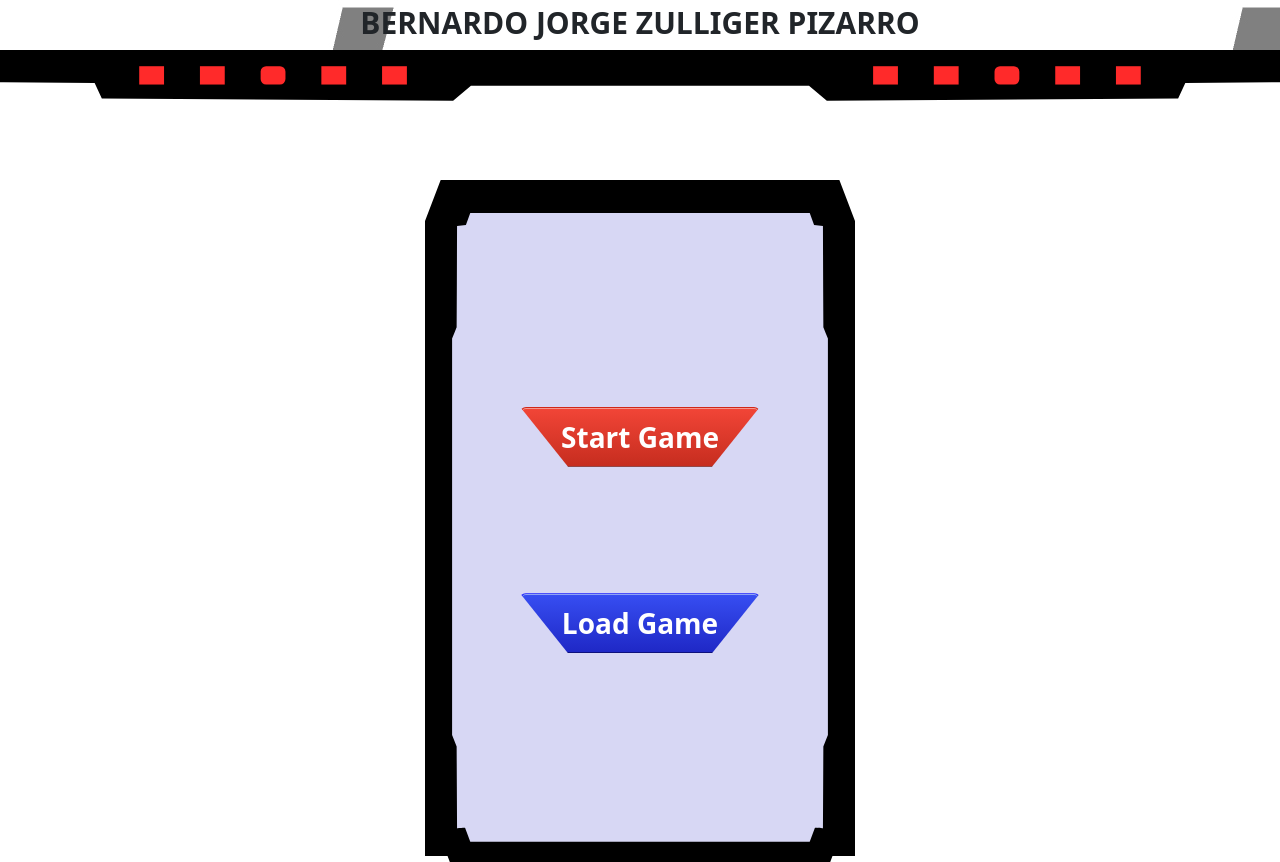
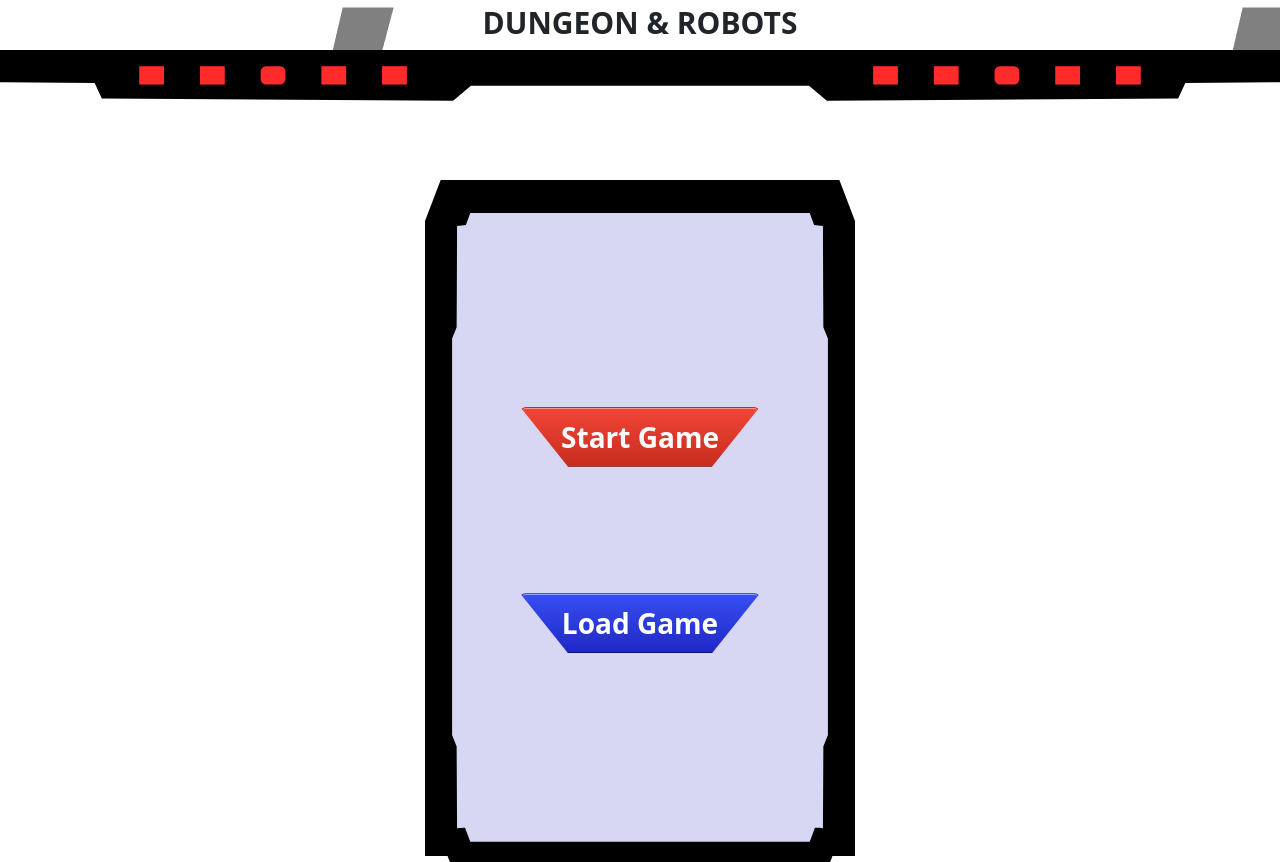
Before and after one commit to KassKerbal/DungeonAndRobots, a plain HTML site: page index.html in a window 1280 px wide. Shown: the top 862 px of the page. Drawn offline with nearby package versions, Linux system fonts and the light colour scheme; some packages are replaced by stand-ins of ours; a script that the page names is missing.

Commit message:
UNA BREVE MEJORA

```diff
--- a/index.html
+++ b/index.html
@@ -11,7 +11,8 @@
 </head>
 
 <body>
-    <div class="credits"> BERNARDO JORGE ZULLIGER PIZARRO</div>
+        <!-- <div class="credits"> BERNARDO JORGE ZULLIGER PIZARRO</div> -->
+    <div class="credits"> DUNGEON & ROBOTS</div>
     <div class="main" id="main">
         <div class="gameOptions" id="gameOptions">
             <div class="lossGame" id="lossGame"></div>
```
